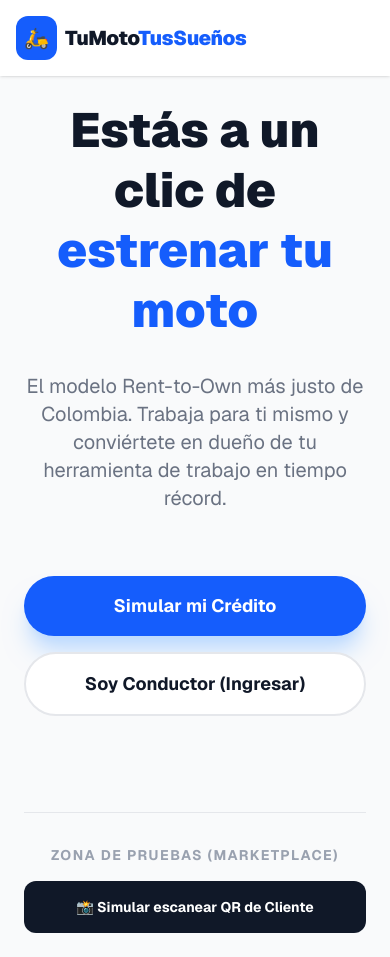
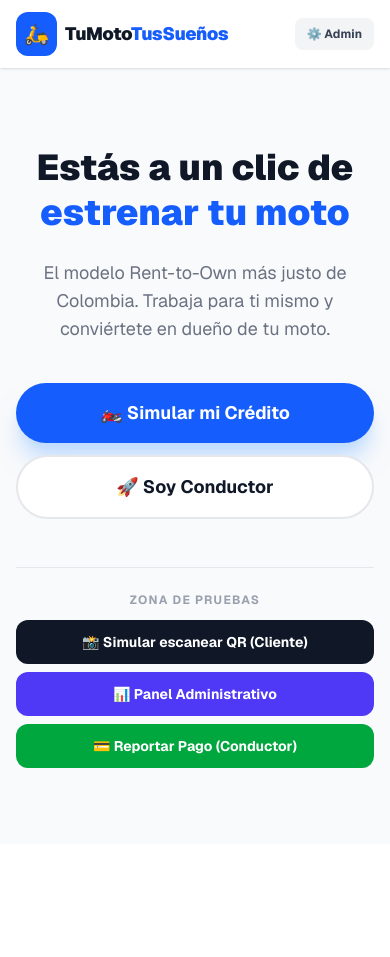
Before and after one commit to Egranados1127/tumototus-suenos, a Next.js app in the folder apps/web/: page / in a window 390 px wide. After the commit the page ends 844 px from the top, so only its background shows below. Built offline with nearby package versions, Linux system fonts and the light colour scheme.

Commit message:
Landing page mobile-first con accesos visibles

```diff
--- a/apps/web/src/app/page.tsx
+++ b/apps/web/src/app/page.tsx
@@ -5,56 +5,79 @@ export default function Home() {
     <div className="min-h-screen bg-gray-50 font-sans flex flex-col">
       {/* Header */}
       <header className="bg-white shadow-sm sticky top-0 z-10">
-        <div className="max-w-6xl mx-auto px-4 py-4 flex justify-between items-center">
+        <div className="max-w-6xl mx-auto px-4 py-3 flex justify-between items-center">
           <div className="flex items-center gap-2">
             <div className="bg-blue-600 text-white p-2 rounded-xl">
               <span className="text-xl">🛵</span>
             </div>
-            <h1 className="text-xl font-black tracking-tight text-gray-900">TuMoto<span className="text-blue-600">TusSueños</span></h1>
+            <h1 className="text-lg font-black tracking-tight text-gray-900">
+              TuMoto<span className="text-blue-600">TusSueños</span>
+            </h1>
           </div>
-          <div className="flex gap-4">
-            <Link href="/admin/dashboard" className="text-sm font-bold text-gray-600 hover:text-blue-600 hidden md:block">
-              Acceso Admin
-            </Link>
-          </div>
+          <Link
+            href="/admin/dashboard"
+            className="text-xs font-bold bg-gray-100 text-gray-700 hover:bg-blue-600 hover:text-white px-3 py-2 rounded-lg transition-colors"
+          >
+            ⚙️ Admin
+          </Link>
         </div>
       </header>
 
       {/* Hero Section */}
-      <main className="flex-1 flex flex-col items-center justify-center p-6 text-center">
-        <div className="max-w-3xl mx-auto space-y-8">
-          <h2 className="text-5xl md:text-6xl font-black text-gray-900 leading-tight">
+      <main className="flex-1 flex flex-col items-center justify-center p-4 text-center">
+        <div className="max-w-3xl mx-auto space-y-6">
+          <h2 className="text-4xl md:text-6xl font-black text-gray-900 leading-tight">
             Estás a un clic de <br />
             <span className="text-blue-600">estrenar tu moto</span>
           </h2>
 
-          <p className="text-xl text-gray-500 max-w-2xl mx-auto">
-            El modelo Rent-to-Own más justo de Colombia. Trabaja para ti mismo y conviértete en dueño de tu herramienta de trabajo en tiempo récord.
+          <p className="text-lg text-gray-500 max-w-2xl mx-auto">
+            El modelo Rent-to-Own más justo de Colombia. Trabaja para ti mismo y conviértete en dueño de tu moto.
           </p>
 
-          <div className="flex flex-col sm:flex-row gap-4 justify-center pt-8">
+          {/* Botones principales */}
+          <div className="flex flex-col gap-3 pt-4 w-full max-w-sm mx-auto">
             <Link
               href="/postular"
-              className="bg-blue-600 text-white font-bold text-lg px-8 py-4 rounded-full hover:bg-blue-700 shadow-xl shadow-blue-200 transition-transform hover:-translate-y-1"
+              className="bg-blue-600 text-white font-bold text-lg px-8 py-4 rounded-full hover:bg-blue-700 shadow-xl shadow-blue-200 transition-transform hover:-translate-y-1 text-center"
             >
-              Simular mi Crédito
+              🏍️ Simular mi Crédito
             </Link>
 
             <Link
               href="/conductor/pedidos"
-              className="bg-white text-gray-900 font-bold text-lg px-8 py-4 rounded-full border-2 border-gray-200 hover:border-gray-900 transition-colors"
+              className="bg-white text-gray-900 font-bold text-lg px-8 py-4 rounded-full border-2 border-gray-200 hover:border-gray-900 transition-colors text-center"
             >
-              Soy Conductor (Ingresar)
+              🚀 Soy Conductor
             </Link>
           </div>
         </div>
 
-        {/* Demo QR Shortcut */}
-        <div className="mt-24 pt-8 border-t border-gray-200 w-full max-w-lg">
-          <p className="text-sm text-gray-400 font-bold uppercase tracking-widest mb-4">Zona de Pruebas (Marketplace)</p>
-          <Link href="/qr/demo-comercio-123" className="block w-full bg-gray-900 text-white rounded-xl p-4 font-bold text-sm hover:bg-gray-800">
-            📸 Simular escanear QR de Cliente
-          </Link>
+        {/* Zona de pruebas */}
+        <div className="mt-12 pt-6 border-t border-gray-200 w-full max-w-sm">
+          <p className="text-xs text-gray-400 font-bold uppercase tracking-widest mb-3">
+            Zona de Pruebas
+          </p>
+          <div className="flex flex-col gap-2">
+            <Link
+              href="/qr/demo-comercio-123"
+              className="block w-full bg-gray-900 text-white rounded-xl p-3 font-bold text-sm hover:bg-gray-800 text-center"
+            >
+              📸 Simular escanear QR (Cliente)
+            </Link>
+            <Link
+              href="/admin/dashboard"
+              className="block w-full bg-indigo-600 text-white rounded-xl p-3 font-bold text-sm hover:bg-indigo-700 text-center"
+            >
+              📊 Panel Administrativo
+            </Link>
+            <Link
+              href="/conductor/pagar"
+              className="block w-full bg-green-600 text-white rounded-xl p-3 font-bold text-sm hover:bg-green-700 text-center"
+            >
+              💳 Reportar Pago (Conductor)
+            </Link>
+          </div>
         </div>
       </main>
     </div>
```
